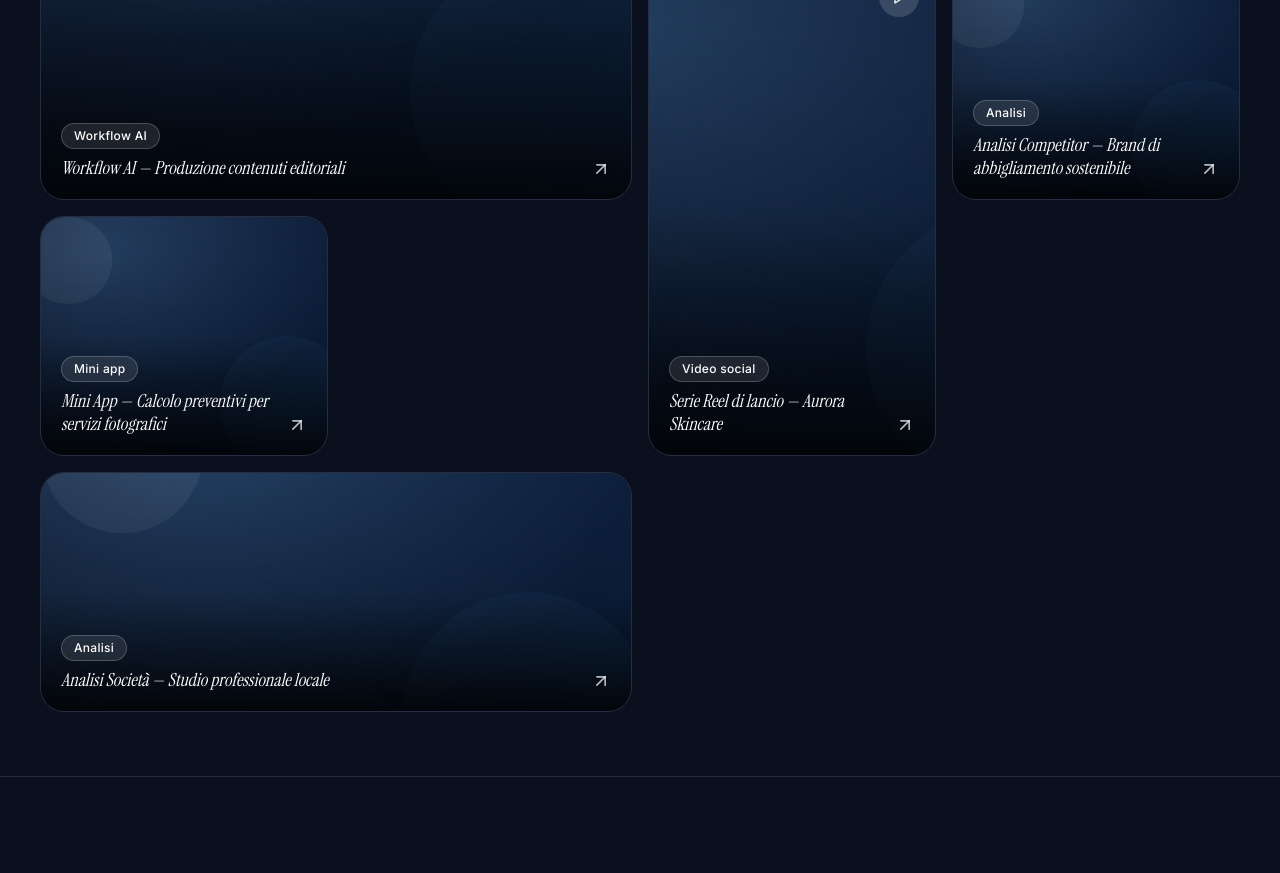
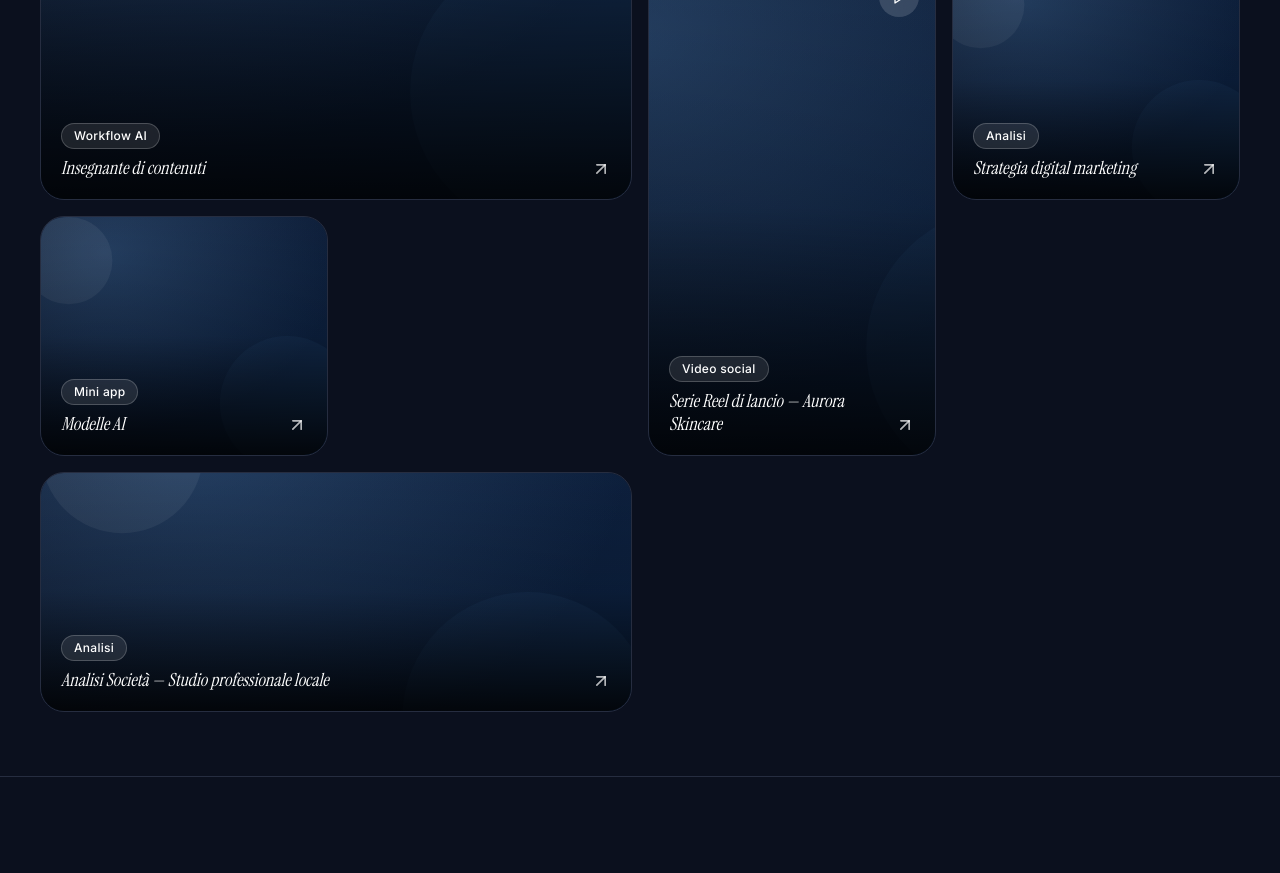
Before and after one commit to Camilla86/Camilla-Patrizi-Portfolio, a Next.js app: page / in a window 1280 px wide. Shown: the part 1300-2173 px from the top of the page. Built offline with nearby package versions, Linux system fonts and the light colour scheme; no server answers.

Commit message:
Cambia i titoli di 3 progetti (Insegnante di contenuti, Modelle AI, Strategia digital marketing)

```diff
--- a/src/content/portfolio.ts
+++ b/src/content/portfolio.ts
@@ -119,7 +119,7 @@ export const portfolioItems: PortfolioItem[] = [
   },
   {
     slug: 'analisi-competitor-brand-abbigliamento-sostenibile',
-    title: 'Analisi Competitor — Brand di abbigliamento sostenibile',
+    title: 'Strategia digital marketing',
     excerpt: 'Mappatura di 8 competitor diretti per orientare la strategia digitale di un brand emergente.',
     challenge:
       'Un brand emergente di moda sostenibile non aveva una visione chiara di come si posizionavano i competitor sui canali digitali, rischiando di duplicare contenuti già presidiati dal mercato.',
@@ -173,7 +173,7 @@ export const portfolioItems: PortfolioItem[] = [
   },
   {
     slug: 'workflow-ai-produzione-contenuti-editoriali',
-    title: 'Workflow AI — Produzione contenuti editoriali',
+    title: 'Insegnante di contenuti',
     excerpt: 'Un workflow integrato con strumenti AI per dimezzare i tempi di produzione dei contenuti editoriali.',
     challenge:
       'Un piccolo team editoriale impiegava troppo tempo a passare manualmente da bozza testuale a contenuto pubblicato su più canali (blog, newsletter, social), con continui colli di bottiglia.',
@@ -200,7 +200,7 @@ export const portfolioItems: PortfolioItem[] = [
   },
   {
     slug: 'mini-app-calcolo-preventivi-fotografia',
-    title: 'Mini App — Calcolo preventivi per servizi fotografici',
+    title: 'Modelle AI',
     excerpt: 'Un piccolo strumento web che genera preventivi personalizzati in tempo reale per i clienti.',
     challenge:
       'I clienti chiedevano spesso preventivi personalizzati via email, con tempi di risposta lenti e un processo ripetitivo per chi doveva calcolarli manualmente ogni volta.',
```
